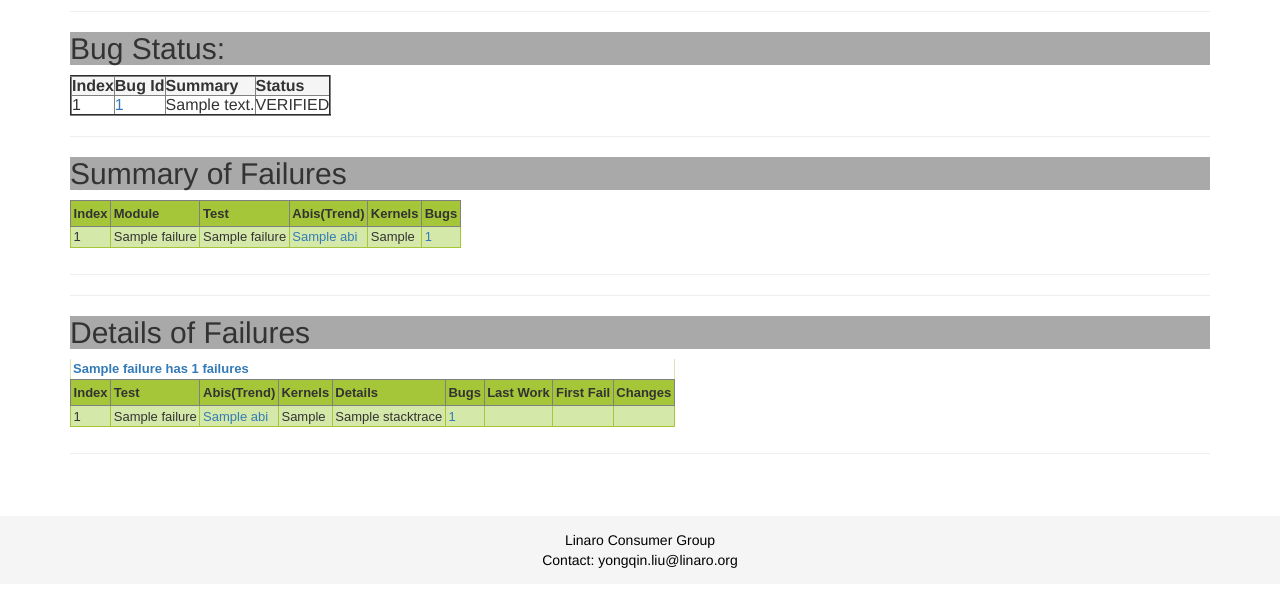
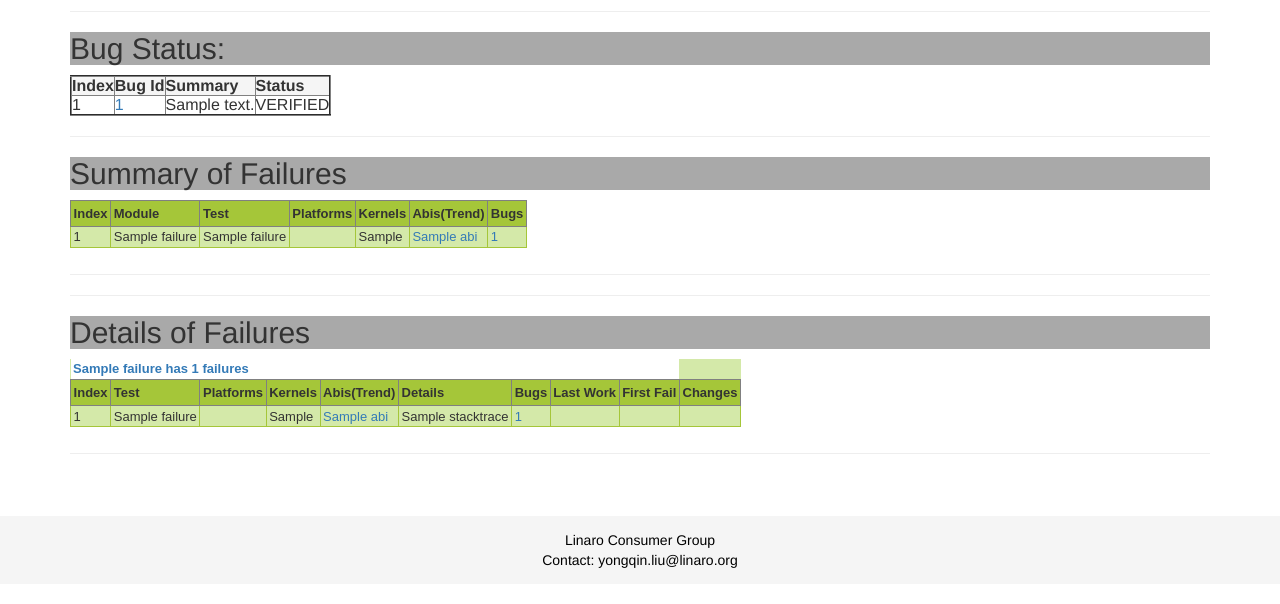
Before and after one commit to tom-gall/android-report, a Django app: template lkft/templates/lkft-jobs.html in a window 1280 px wide. Shown: the part 365-969 px from the top of the page. Run offline with Django 3.2, Linux system fonts and the light colour scheme; the template is opened without the code that fills it: most values are stand-ins (such as "Sample title", 1, 10 or a date in 2020); parts of the project's set-up code (start-up, migrations or seed data) failed here and were passed over; some libraries are stand-ins or nearby versions.

Commit message:
lkft: update to show platform info for bugs
as we have case that both x15 and hikey in one project

Signed-off-by: Yongqin Liu <yongqin.liu@linaro.org>

```diff
--- a/lkft/templates/lkft-jobs.html
+++ b/lkft/templates/lkft-jobs.html
@@ -124,8 +124,9 @@ Excellent build, no open bugs on it at the moment.
     <th>Index</th>
     <th>Module</th>
     <th>Test</th>
+    <th>Platforms</th>
+    <th>Kernels</th>
     <th>Abis(Trend)</th>
-    <th>Kernels</th>
     <th>Bugs</th>
 </tr>
 {% for failure in failures_list %}
@@ -133,6 +134,22 @@ Excellent build, no open bugs on it at the moment.
 	<td>{{forloop.counter}}</td>
 	<td class="testname">{{failure.module_name}}</td>
     <td class="testname">{{failure.test_name}}</td>
+    <td class="testname" nowrap>
+        {% with failure.platforms as platforms %}
+        {% for platform in platforms %}
+        {% if not forloop.first %}<br/>{% endif %}
+        {{ platform }}
+        {% endfor %}
+        {% endwith %}
+    </td>
+    <td class="testname" nowrap>
+        {% with failure.kernel_versions as kernel_versions %}
+        {% for kernel_version in kernel_versions %}
+        {% if not forloop.first %}<br/>{% endif %}
+        {{ kernel_version }}
+        {% endfor %}
+        {% endwith %}
+    </td>
     <td nowrap>
         {% with failure.abis as abis %}
         {% for abi in abis %}
@@ -144,14 +161,6 @@ Excellent build, no open bugs on it at the moment.
         {% else %}
         <a href="https://qa-reports.linaro.org/android-lkft/{{ project.name }}/tests/cts-lkft-{{abi}}/{{abi}}.{{failure.module_name}}/{{failure.test_class}}.{{failure.test_method}}">{{ abi }}</a>
         {% endif %}
-        {% endfor %}
-        {% endwith %}
-    </td>
-    <td class="testname" nowrap>
-        {% with failure.kernel_versions as kernel_versions %}
-        {% for kernel_version in kernel_versions %}
-        {% if not forloop.first %}<br/>{% endif %}
-        {{ kernel_version }}
         {% endfor %}
         {% endwith %}
     </td>
@@ -192,8 +201,9 @@ Excellent build, no open bugs on it at the moment.
 <tr>
     <th>Index</th>
     <th>Test</th>
+    <th>Platforms</th>
+    <th>Kernels</th>
     <th>Abis(Trend)</th>
-    <th>Kernels</th>
     <th>Details</th>
     <th>Bugs</th>
     <th>Last Work</th>
@@ -205,6 +215,22 @@ Excellent build, no open bugs on it at the moment.
 	<td> {{ forloop.counter }}</td>
     <td class="testname">{{failure.test_name}}</td>
     <td class="testname" nowrap>
+        {% with failure.platforms as platforms %}
+        {% for platform in platforms %}
+        {% if not forloop.first %}<br/>{% endif %}
+        {{ platform }}
+        {% endfor %}
+        {% endwith %}
+    </td>
+    <td class="testname" nowrap>
+        {% with failure.kernel_versions as kernel_versions %}
+        {% for kernel_version in kernel_versions %}
+        {% if not forloop.first %}<br/>{% endif %}
+        {{ kernel_version }}
+        {% endfor %}
+        {% endwith %}
+    </td>
+    <td class="testname" nowrap>
         {% with failure.abis as abis %}
         {% for abi in abis %}
         {% if not forloop.first %}<br/>{% endif %}
@@ -215,14 +241,6 @@ Excellent build, no open bugs on it at the moment.
         {% else %}
         <a href="https://qa-reports.linaro.org/android-lkft/{{ project.name }}/tests/cts-lkft-{{abi}}/{{abi}}.{{failure.module_name}}/{{failure.test_class}}.{{failure.test_method}}">{{ abi }}</a>
         {% endif %}
-        {% endfor %}
-        {% endwith %}
-    </td>
-    <td class="testname" nowrap>
-        {% with failure.kernel_versions as kernel_versions %}
-        {% for kernel_version in kernel_versions %}
-        {% if not forloop.first %}<br/>{% endif %}
-        {{ kernel_version }}
         {% endfor %}
         {% endwith %}
     </td>
```
Also changed, not shown: lkft/views.py (+12 -1 lines).
